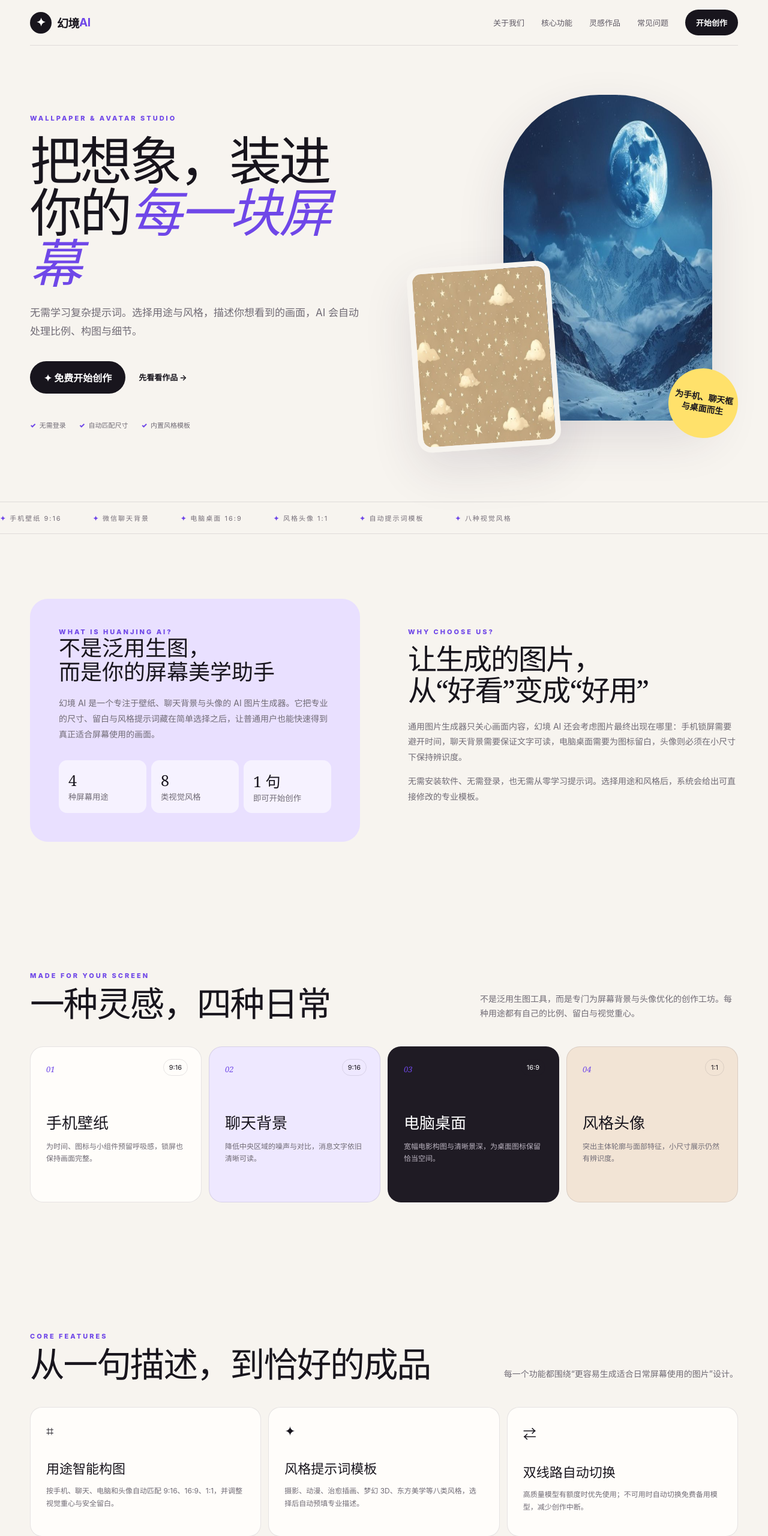
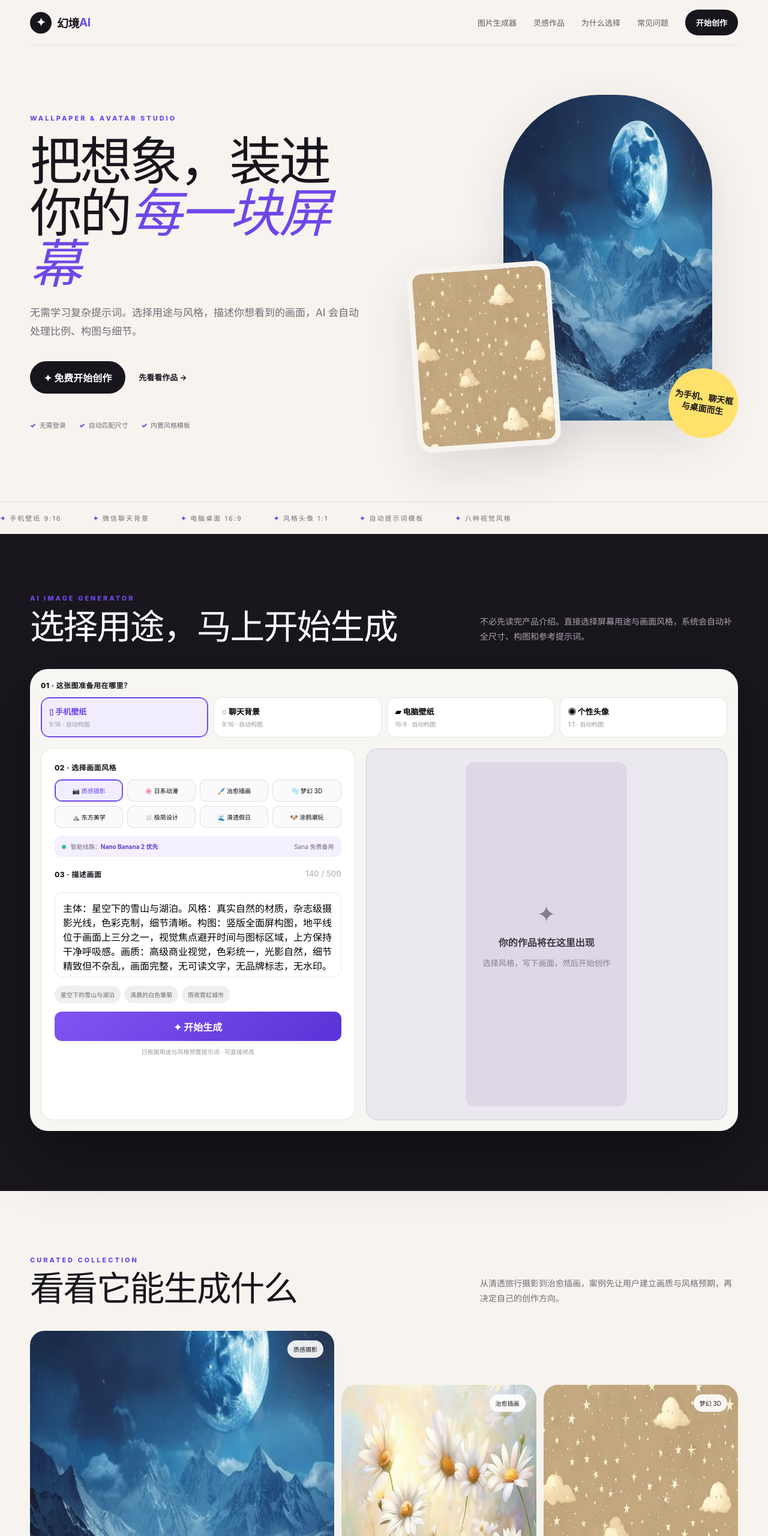
Before and after one commit to helanjiabing/huanjing-ai-image, a plain HTML site: page index.html in a window 1280 px wide. Shown: the top 2560 px of the page at 60% size. Drawn offline with Linux system fonts and the light colour scheme.

Commit message:
Focus landing page on the image generator

```diff
--- a/index.html
+++ b/index.html
@@ -29,7 +29,7 @@
 </head>
 <body>
   <div class="wrap">
-    <nav class="nav"><a class="brand" href="#top"><i>✦</i>幻境 <b>AI</b></a><div class="navlinks"><a href="#about">关于我们</a><a href="#features">核心功能</a><a href="#works">灵感作品</a><a href="#faq">常见问题</a><a class="nav-cta" href="#create">开始创作</a></div></nav>
+    <nav class="nav"><a class="brand" href="#top"><i>✦</i>幻境 <b>AI</b></a><div class="navlinks"><a href="#create">图片生成器</a><a href="#works">灵感作品</a><a href="#uses">为什么选择</a><a href="#faq">常见问题</a><a class="nav-cta" href="#create">开始创作</a></div></nav>
     <header class="hero" id="top">
       <div><div class="eyebrow">Wallpaper & Avatar Studio</div><h1>把想象，装进<br>你的<em>每一块屏幕</em></h1><p>无需学习复杂提示词。选择用途与风格，描述你想看到的画面，AI 会自动处理比例、构图与细节。</p><div class="hero-actions"><a class="primary" href="#create">✦ 免费开始创作</a><a class="secondary" href="#works">先看看作品 →</a></div><div class="proof"><span>无需登录</span><span>自动匹配尺寸</span><span>内置风格模板</span></div></div>
       <div class="hero-art"><div class="art-main"><img src="examples/phone-moon.jpg" alt="星空雪山手机壁纸"></div><div class="art-card"><img src="examples/chat-cloud.jpg" alt="治愈云朵聊天背景"></div><div class="art-note">为手机、聊天框<br>与桌面而生</div></div>
@@ -38,25 +38,19 @@
   <div class="marquee"><span><b>✦</b> 手机壁纸 9:16</span><span><b>✦</b> 微信聊天背景</span><span><b>✦</b> 电脑桌面 16:9</span><span><b>✦</b> 风格头像 1:1</span><span><b>✦</b> 自动提示词模板</span><span><b>✦</b> 八种视觉风格</span></div>
 
   <main>
-    <section class="section wrap" id="about"><div class="about-grid"><div class="about-panel"><div class="eyebrow">What is Huanjing AI?</div><h3>不是泛用生图，<br>而是你的屏幕美学助手</h3><p>幻境 AI 是一个专注于壁纸、聊天背景与头像的 AI 图片生成器。它把专业的尺寸、留白与风格提示词藏在简单选择之后，让普通用户也能快速得到真正适合屏幕使用的画面。</p><div class="about-stat"><div><b>4</b><small>种屏幕用途</small></div><div><b>8</b><small>类视觉风格</small></div><div><b>1 句</b><small>即可开始创作</small></div></div></div><div class="about-copy"><div class="eyebrow">Why choose us?</div><h2 style="font:500 48px/1.08 Georgia,'Songti SC',serif;letter-spacing:-2px;margin:12px 0 22px">让生成的图片，<br>从“好看”变成“好用”</h2><p>通用图片生成器只关心画面内容，幻境 AI 还会考虑图片最终出现在哪里：手机锁屏需要避开时间，聊天背景需要保证文字可读，电脑桌面需要为图标留白，头像则必须在小尺寸下保持辨识度。</p><p>无需安装软件、无需登录，也无需从零学习提示词。选择用途和风格后，系统会给出可直接修改的专业模板。</p></div></div></section>
+    <section class="creator" id="create"><div class="wrap"><div class="section-head"><div><div class="eyebrow">AI Image Generator</div><h2>选择用途，马上开始生成</h2></div><p>不必先读完产品介绍。直接选择屏幕用途与画面风格，系统会自动补全尺寸、构图和参考提示词。</p></div><div class="creator-shell"><h2 class="section-title">01 · 这张图准备用在哪里？</h2><div class="purposes" id="purposes"></div><div class="studio"><section class="panel"><h2 class="section-title">02 · 选择画面风格</h2><div class="styles" id="styles"></div><div class="engine"><span><i></i> 智能线路：<b>Nano Banana 2 优先</b></span><span>Sana 免费备用</span></div><div class="prompt-row"><h2 class="section-title">03 · 描述画面</h2><small id="count">0 / 500</small></div><textarea id="prompt" aria-label="画面描述"></textarea><div class="chips" id="chips"></div><button class="generate" id="generate">✦ 开始生成</button><p class="note">已根据用途与风格预置提示词 · 可直接修改</p></section><section class="preview"><div class="canvas" id="canvas"><div class="empty"><div style="font-size:38px">✦</div><strong>你的作品将在这里出现</strong><small>选择风格，写下画面，然后开始创作</small></div></div></section></div></div></div></section>
 
-    <section class="section wrap" id="uses"><div class="section-head"><div><div class="eyebrow">Made for your screen</div><h2>一种灵感，四种日常</h2></div><p>不是泛用生图工具，而是专门为屏幕背景与头像优化的创作工坊。每种用途都有自己的比例、留白与视觉重心。</p></div><div class="use-grid"><article class="use-card"><span class="num">01</span><span class="ratio">9:16</span><h3>手机壁纸</h3><p>为时间、图标与小组件预留呼吸感，锁屏也保持画面完整。</p></article><article class="use-card"><span class="num">02</span><span class="ratio">9:16</span><h3>聊天背景</h3><p>降低中央区域的噪声与对比，消息文字依旧清晰可读。</p></article><article class="use-card"><span class="num">03</span><span class="ratio">16:9</span><h3>电脑桌面</h3><p>宽幅电影构图与清晰景深，为桌面图标保留恰当空间。</p></article><article class="use-card"><span class="num">04</span><span class="ratio">1:1</span><h3>风格头像</h3><p>突出主体轮廓与面部特征，小尺寸展示仍然有辨识度。</p></article></div></section>
+    <section class="section wrap" id="works"><div class="section-head"><div><div class="eyebrow">Curated collection</div><h2>看看它能生成什么</h2></div><p>从清透旅行摄影到治愈插画，案例先让用户建立画质与风格预期，再决定自己的创作方向。</p></div><div class="gallery"><div class="shot"><img src="examples/phone-moon.jpg" alt="月下雪山"><small>质感摄影</small><span>月下雪山</span></div><div class="shot"><img src="examples/phone-flower.jpg" alt="晨光雏菊"><small>治愈插画</small><span>晨光雏菊</span></div><div class="shot"><img src="examples/chat-cloud.jpg" alt="奶油云朵"><small>梦幻 3D</small><span>奶油云朵</span></div></div></section>
 
-    <section class="section wrap" id="features"><div class="section-head"><div><div class="eyebrow">Core features</div><h2>从一句描述，到恰好的成品</h2></div><p>每一个功能都围绕“更容易生成适合日常屏幕使用的图片”设计。</p></div><div class="feature-grid"><article class="feature"><i>⌗</i><h3>用途智能构图</h3><p>按手机、聊天、电脑和头像自动匹配 9:16、16:9、1:1，并调整视觉重心与安全留白。</p></article><article class="feature"><i>✦</i><h3>风格提示词模板</h3><p>摄影、动漫、治愈插画、梦幻 3D、东方美学等八类风格，选择后自动预填专业描述。</p></article><article class="feature"><i>⇄</i><h3>双线路自动切换</h3><p>高质量模型有额度时优先使用；不可用时自动切换免费备用模型，减少创作中断。</p></article><article class="feature"><i>◐</i><h3>文字可读性优化</h3><p>聊天背景主动降低中央区域噪声，壁纸避开时间与图标，让图片不仅好看，也真正好用。</p></article><article class="feature"><i>↗</i><h3>原图查看与再生成</h3><p>作品生成后可立即查看原图，也能保留同一描述快速换一张，探索不同灵感结果。</p></article><article class="feature"><i>◎</i><h3>无需登录即可体验</h3><p>打开网页就能选择用途、风格和模板，降低首次体验门槛，适合快速创作与课程演示。</p></article></div></section>
-
-    <section class="section wrap" id="works"><div class="section-head"><div><div class="eyebrow">Curated collection</div><h2>把平凡屏幕，变成私人画廊</h2></div><p>从清透旅行摄影到手绘潮玩，每一种风格都配好了适合屏幕使用的构图语言。</p></div><div class="gallery"><div class="shot"><img src="examples/phone-moon.jpg" alt="月下雪山"><small>质感摄影</small><span>月下雪山</span></div><div class="shot"><img src="examples/phone-flower.jpg" alt="晨光雏菊"><small>治愈插画</small><span>晨光雏菊</span></div><div class="shot"><img src="examples/chat-cloud.jpg" alt="奶油云朵"><small>梦幻 3D</small><span>奶油云朵</span></div></div></section>
-
-    <section class="creator" id="create"><div class="wrap"><div class="section-head"><div><div class="eyebrow">Create your own</div><h2>现在，描述你的画面</h2></div><p>高质量模型会在账户额度可用时优先调用；不可用时自动切换免费备用线路，避免创作被中断。</p></div><div class="creator-shell"><h2 class="section-title">01 · 这张图准备用在哪里？</h2><div class="purposes" id="purposes"></div><div class="studio"><section class="panel"><h2 class="section-title">02 · 选择画面风格</h2><div class="styles" id="styles"></div><div class="engine"><span><i></i> 智能线路：<b>Nano Banana 2 优先</b></span><span>Sana 免费备用</span></div><div class="prompt-row"><h2 class="section-title">03 · 描述画面</h2><small id="count">0 / 500</small></div><textarea id="prompt" aria-label="画面描述"></textarea><div class="chips" id="chips"></div><button class="generate" id="generate">✦ 开始生成</button><p class="note">已根据用途与风格预置提示词 · 可直接修改</p></section><section class="preview"><div class="canvas" id="canvas"><div class="empty"><div style="font-size:38px">✦</div><strong>你的作品将在这里出现</strong><small>选择风格，写下画面，然后开始创作</small></div></div></section></div></div></div></section>
+    <section class="section wrap" id="uses"><div class="section-head"><div><div class="eyebrow">Made for your screen</div><h2>为什么它更适合屏幕图片</h2></div><p>幻境 AI 不追求覆盖所有生图场景，而是把壁纸、聊天背景和头像做得更简单、更贴合实际使用。</p></div><div class="use-grid"><article class="use-card"><span class="num">01</span><span class="ratio">9:16</span><h3>手机壁纸</h3><p>为时间、图标与小组件预留呼吸感，锁屏也保持画面完整。</p></article><article class="use-card"><span class="num">02</span><span class="ratio">9:16</span><h3>聊天背景</h3><p>降低中央区域的噪声与对比，消息文字依旧清晰可读。</p></article><article class="use-card"><span class="num">03</span><span class="ratio">16:9</span><h3>电脑桌面</h3><p>宽幅电影构图与清晰景深，为桌面图标保留恰当空间。</p></article><article class="use-card"><span class="num">04</span><span class="ratio">1:1</span><h3>风格头像</h3><p>突出主体轮廓与面部特征，小尺寸展示仍然有辨识度。</p></article></div></section>
 
     <section class="section wrap" id="how"><div class="section-head"><div><div class="eyebrow">How it works</div><h2>三步，生成恰到好处的画面</h2></div></div><div class="steps"><article class="step"><b>Step 01</b><h3>先选它用在哪里</h3><p>手机、聊天、电脑或头像。系统自动匹配比例，并为图标和文字预留空间。</p></article><article class="step"><b>Step 02</b><h3>挑一种视觉气质</h3><p>八种常见风格经过预设优化，也可以继续修改自动填入的参考提示词。</p></article><article class="step"><b>Step 03</b><h3>等待灵感变成画面</h3><p>高质量线路与免费线路自动切换，生成后可以查看原图或再换一张。</p></article></div></section>
 
-    <section class="section testimonials" id="testimonials"><div class="wrap"><div class="section-head"><div><div class="eyebrow">Early feedback</div><h2>第一次使用，也知道从哪里开始</h2></div><p>以下为课程展示阶段的示例反馈文案，正式发布时可替换为真实用户评价。</p></div><div class="quote-grid"><article class="quote"><p>“以前写提示词总是不知道从哪里开始，选完用途和风格以后，模板已经帮我把构图都想好了。”</p><span>设计学习者</span><small>· 手机壁纸体验</small></article><article class="quote"><p>“我最喜欢聊天背景这个分类，生成出来不会太花，放在微信里还能看清消息文字。”</p><span>课程体验用户</span><small>· 聊天背景体验</small></article><article class="quote"><p>“它不像复杂的专业工具，整个流程很直觉，三步就能看到一张真正适合屏幕比例的图。”</p><span>视觉创作爱好者</span><small>· 桌面壁纸体验</small></article></div><span class="demo-label">* 当前为 Landing Page 演示评价，避免将示例文案误认为真实公开用户背书。</span></div></section>
-
-    <section class="section wrap" id="faq"><div class="faq"><div><div class="eyebrow">Questions</div><h2 style="font:500 48px/1.05 Georgia,'Songti SC',serif;letter-spacing:-2px">关于模型、费用<br>与作品使用</h2></div><div class="faq-list"><details open><summary>这个网站是完全免费的吗？</summary><p>网页本身免费使用。免费备用模型可能需要排队；Nano Banana 2、GPT Image 2 等高质量 API 通常需要账户余额，因此适合作为少量演示线路并设置次数限制。</p></details><details><summary>为什么不同用途生成的构图不一样？</summary><p>手机与聊天背景需要为时间、图标和聊天文字留白；电脑桌面强调宽幅景深；头像则更重视主体居中和小尺寸辨识度。</p></details><details><summary>生成的图片可以商用吗？</summary><p>是否能商用取决于所选模型的服务条款、提示词内容及是否涉及第三方版权。正式商业使用前，应再次核对对应模型的最新许可与内容政策。</p></details><details><summary>提示词需要写得很专业吗？</summary><p>不需要。选择用途与风格后，输入框会自动出现可编辑模板；你只要替换主体、颜色或氛围即可。</p></details></div></div></section>
+    <section class="section wrap" id="faq"><div class="faq"><div><div class="eyebrow">Questions</div><h2 style="font:500 48px/1.05 Georgia,'Songti SC',serif;letter-spacing:-2px">使用前，可能想知道</h2></div><div class="faq-list"><details open><summary>这个网站是完全免费的吗？</summary><p>网页本身免费使用。免费备用模型可能需要排队；Nano Banana 2、GPT Image 2 等高质量 API 通常需要账户余额，因此适合作为少量演示线路并设置次数限制。</p></details><details><summary>为什么不同用途生成的构图不一样？</summary><p>手机与聊天背景需要为时间、图标和聊天文字留白；电脑桌面强调宽幅景深；头像则更重视主体居中和小尺寸辨识度。</p></details><details><summary>生成的图片可以商用吗？</summary><p>是否能商用取决于所选模型的服务条款、提示词内容及是否涉及第三方版权。正式商业使用前，应再次核对对应模型的最新许可与内容政策。</p></details><details><summary>提示词需要写得很专业吗？</summary><p>不需要。选择用途与风格后，输入框会自动出现可编辑模板；你只要替换主体、颜色或氛围即可。</p></details></div></div></section>
   </main>
 
   <section class="final"><div class="wrap"><div class="eyebrow">Your screen, your story</div><h2>下一张喜欢的画面，<br>从一句话开始。</h2><a class="primary" href="#create">✦ 进入创作工坊</a></div></section>
-  <footer class="footer-wrap"><div class="footer wrap"><div><a class="brand" href="#top"><i>✦</i>幻境 <b>AI</b></a><p>专为手机壁纸、聊天背景、电脑桌面和风格头像打造的 AI 图片生成器。</p></div><div><h4>产品</h4><a href="#create">开始创作</a><a href="#features">核心功能</a><a href="#works">作品案例</a></div><div><h4>帮助</h4><a href="#how">使用方法</a><a href="#faq">常见问题</a><a href="mailto:hello@huanjing-ai.example">联系我们</a></div><div><h4>法律</h4><a href="#faq">使用条款</a><a href="#faq">隐私说明</a><a href="#faq">内容与版权</a></div></div><div class="footer-bottom wrap"><span>© 2026 幻境 AI · 课程项目展示</span><span>AI generated content may vary · 请遵守对应模型服务条款</span></div></footer>
+  <footer class="footer-wrap"><div class="footer wrap"><div><a class="brand" href="#top"><i>✦</i>幻境 <b>AI</b></a><p>专为手机壁纸、聊天背景、电脑桌面和风格头像打造的 AI 图片生成器。</p></div><div><h4>开始</h4><a href="#create">图片生成器</a><a href="#works">作品案例</a></div><div><h4>了解</h4><a href="#uses">为什么选择</a><a href="#how">使用方法</a><a href="#faq">常见问题</a></div><div><h4>项目</h4><a href="https://github.com/helanjiabing/huanjing-ai-image">GitHub</a><a href="#faq">内容与版权</a></div></div><div class="footer-bottom wrap"><span>© 2026 幻境 AI · 课程项目展示</span><span>AI generated content may vary · 请遵守对应模型服务条款</span></div></footer>
 
   <script type="application/ld+json">{"@context":"https://schema.org","@type":"WebApplication","name":"幻境 AI","url":"https://helanjiabing.github.io/huanjing-ai-image/","applicationCategory":"MultimediaApplication","operatingSystem":"Web","description":"专门生成手机壁纸、微信聊天背景、电脑壁纸和风格头像的 AI 图片生成器。","offers":{"@type":"Offer","price":"0","priceCurrency":"CNY"},"featureList":["手机壁纸生成","聊天背景生成","电脑壁纸生成","AI头像生成","风格提示词模板","自动匹配图片比例"]}</script>
 
```
